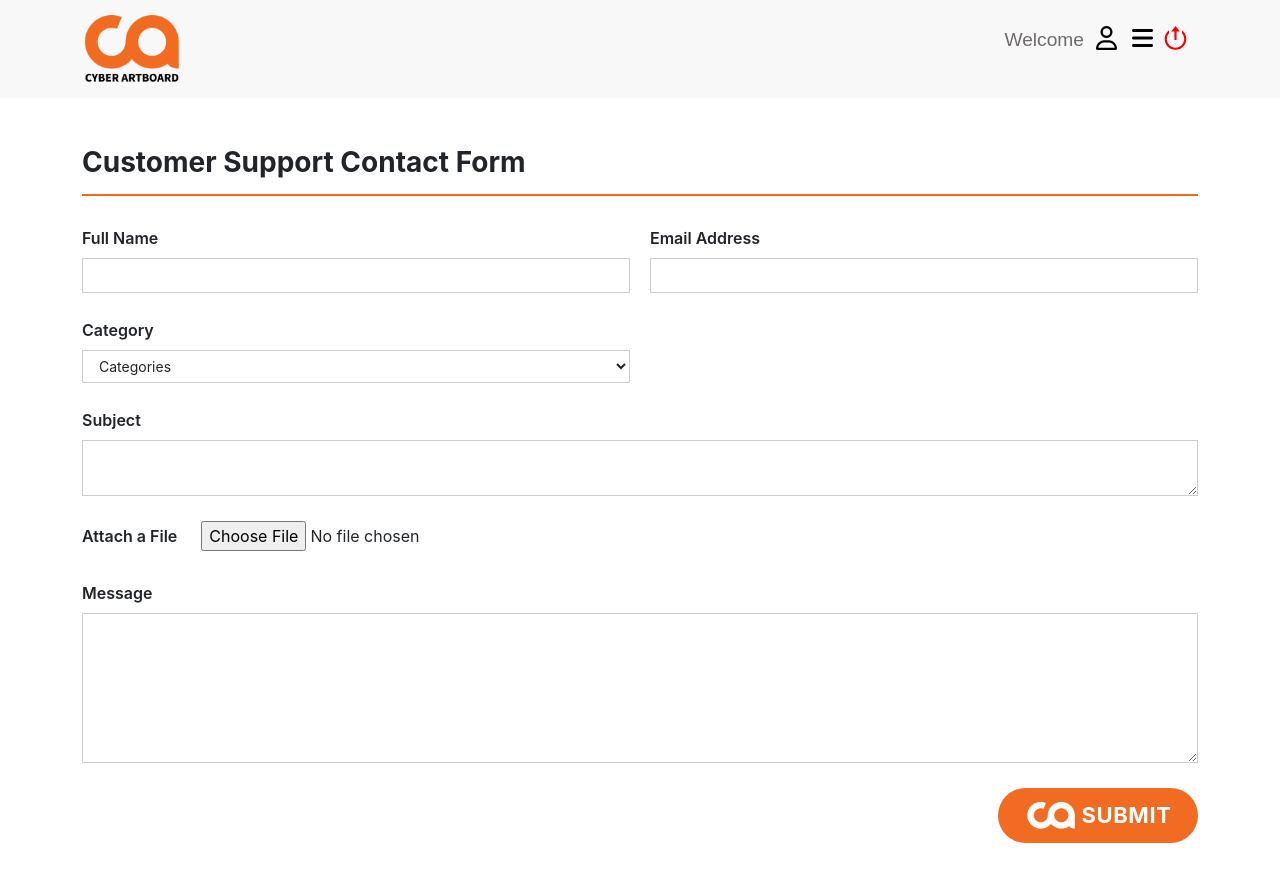
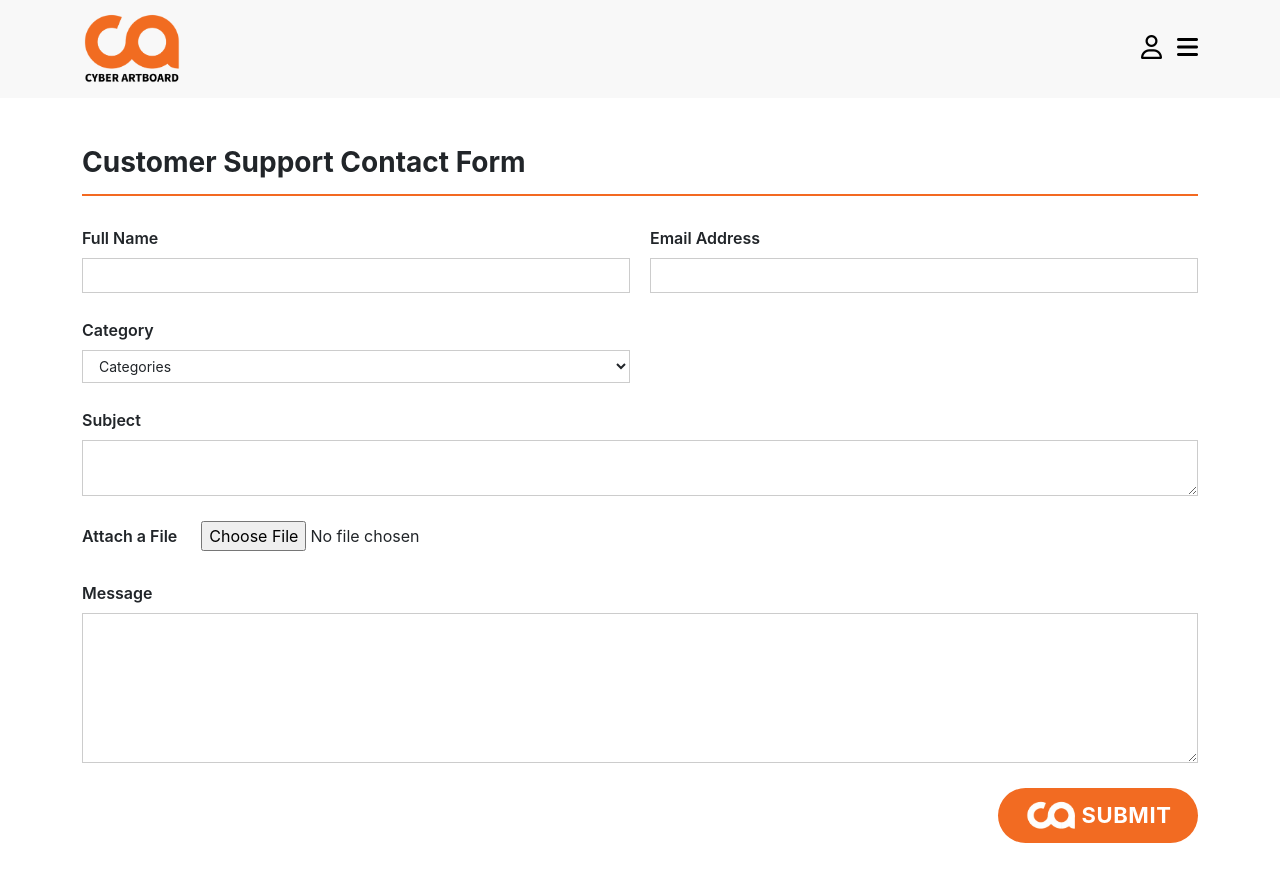
Before and after one commit to Gunasrini/CyberArtBoard, a React (Create React App) app: page /contact in a window 1280 px wide. Shown: the top 882 px of the page. Built offline with nearby package versions, Linux system fonts and the light colour scheme.

Commit message:
header change

```diff
--- a/src/components/Header/Header.css
+++ b/src/components/Header/Header.css
@@ -89,10 +89,9 @@
     padding: 5px 20px;
 }
 
-.welcome-message {
+/* .welcome-message {
     font-size: 1.2rem;
     color: #706b6b;
-    /* margin-bottom: 20px; */
     text-align: center;
     margin-right: 12px;
     font-family: Arial, "Helvetica Neue", Helvetica, sans-serif;
@@ -111,4 +110,16 @@
 }
 .logutbutton:hover{
     color: lightcoral;
+} */
+
+.logout{
+    padding: 7px;
+    width: 200px;
+    border: 1px solid gray;
+    text-align: center;
+    margin-left: 20px;
 }
+/* .bottomLine{
+    margin-bottom: 50px;
+    border-bottom: 1px solid gray;
+} */
--- a/src/components/Header/Header.js
+++ b/src/components/Header/Header.js
@@ -2,18 +2,18 @@ import React from "react";
 import '../Header/Header.css';
 import logo from '../../assets/images/logo.PNG';
 import { Link } from "react-router-dom";
-import { RiLogoutCircleLine } from "react-icons/ri";
-import { useNavigate } from "react-router-dom";
+// import { RiLogoutCircleLine } from "react-icons/ri";
+// import { useNavigate } from "react-router-dom";
 
 export default function Header() {
 
   const userData = localStorage.getItem('user');
   const parsedUserData = JSON.parse(userData);
   console.log('User data retrieved from localStorage:', parsedUserData);
-  const navigate = useNavigate();
-  function Logout(){
-    navigate('/login');
-  }
+  // const navigate = useNavigate();
+  // function Logout(){
+  //   navigate('/login');
+  // }
   return (
     <>
       <header className="header">
@@ -23,12 +23,28 @@ export default function Header() {
               <img src={logo} alt="Cyber ArtBoard" className="site-logo" />
             </Link>
             <div className="header-buttons">
-            <div className="welcome-container">
-              <p className="welcome-message">Welcome <span>{parsedUserData?.name}</span></p>
-            </div>
-              <Link to='login' className="icons" title="Profile">
+            {/* <div className="welcome-container">
+              <p className="welcome-message">Welcome <span>{parsedUserData.name}</span></p>
+            </div>               */}
+              {/* <Link to='login' className="icons" title="Profile">
                 <i className="far fa-user"></i>
-              </Link>
+              </Link> */}
+              <li className="nav-item dropdown">
+                <Link className="nav-link" role="button" data-bs-toggle="dropdown"><i className="far fa-user"></i></Link>
+                <ul className="dropdown-menu dropdown-menu-end">
+                  <li><Link className="dropdown-item">{parsedUserData?.name}</Link></li>
+                  <li><Link className="dropdown-item">{parsedUserData?.email}</Link></li>
+                  <li><Link className="dropdown-item logout" to="/login">Sign Out</Link>
+                  <div className="bottomLine"></div>
+                  </li>
+                  <li><Link className="dropdown-item">My Profile</Link></li>
+                  <li><Link className="dropdown-item">My Design Library</Link></li>
+                  <li><Link className="dropdown-item">My Orders</Link></li>
+                  <li><Link className="dropdown-item">Invite My Friend</Link></li>
+                  <li><Link className="dropdown-item">Payment Methods</Link></li>
+                  <li><Link className="dropdown-item" to="/contact">Support</Link></li>
+                </ul>
+              </li>
               <li className="nav-item dropdown">
                 <Link className="nav-link" role="button" data-bs-toggle="dropdown"><i className="fas fa-bars"></i></Link>
                 <ul className="dropdown-menu dropdown-menu-end">
@@ -43,7 +59,7 @@ export default function Header() {
                   <li><Link className="dropdown-item" to="/contact">Contact Us</Link></li>
                 </ul>
               </li>
-              <RiLogoutCircleLine className="logutbutton" title="Logout" onClick={Logout} />
+              {/* <RiLogoutCircleLine className="logutbutton" title="Logout" onClick={Logout} /> */}
             </div>
           </div>
         </nav>
```
